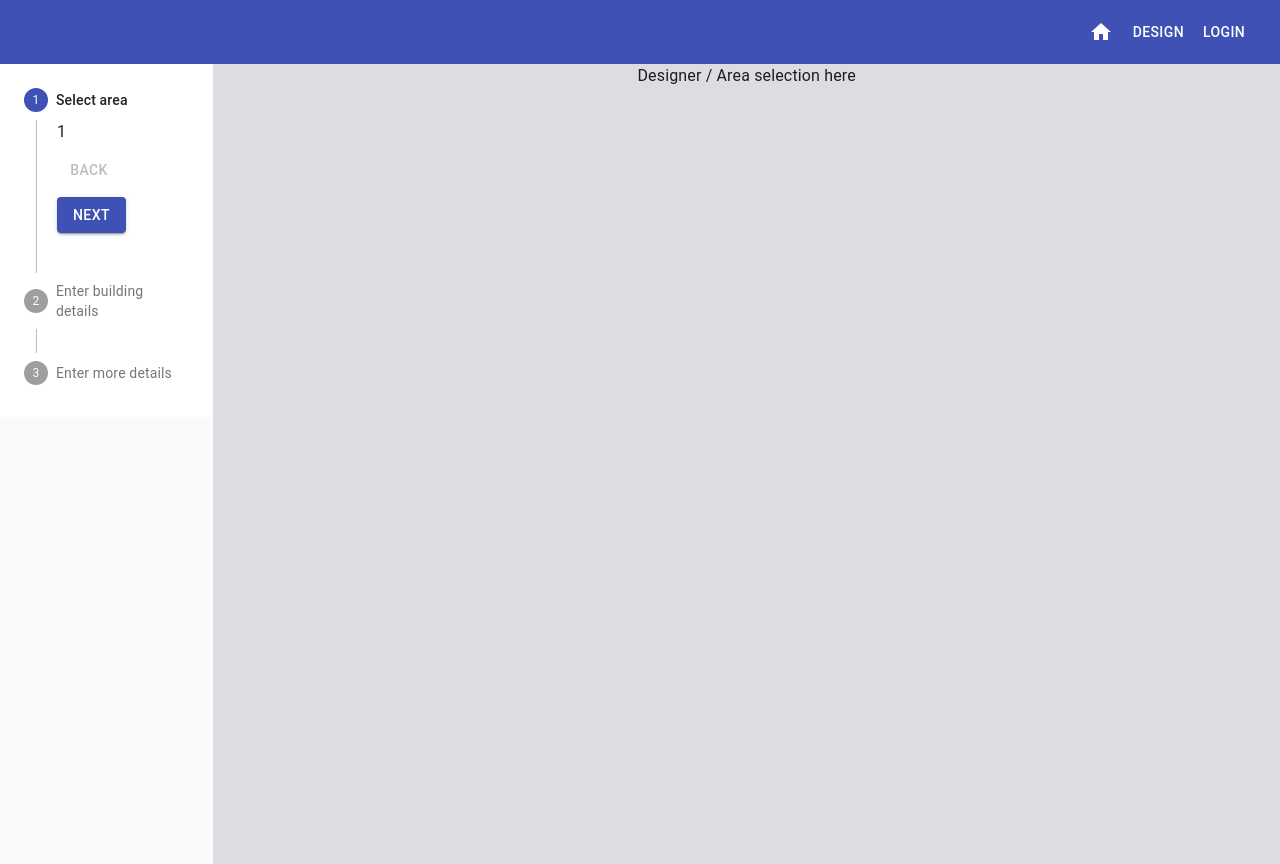
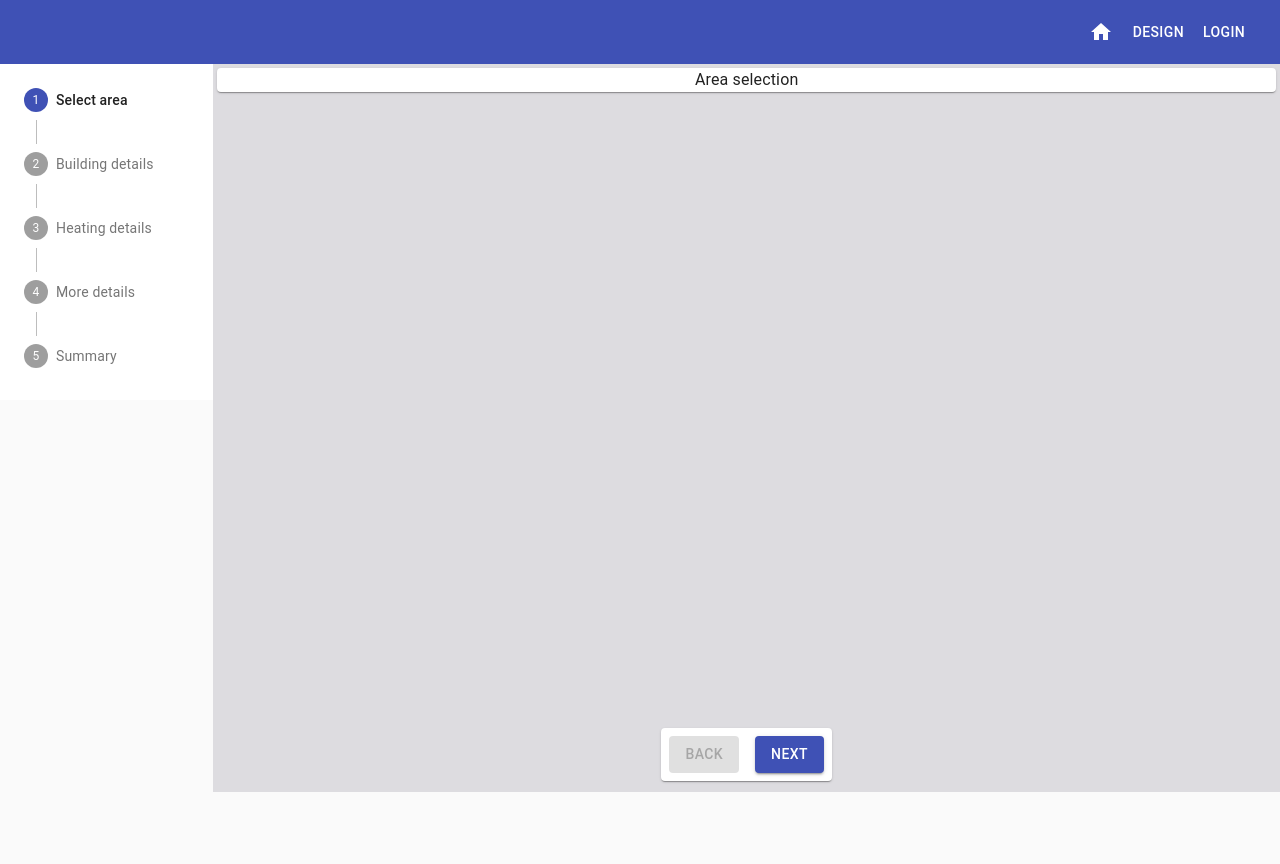
Before and after one commit to pathfinder-toolkit/pathfinder-toolkit, a React (Create React App) app: page /design in a window 1280 px wide. After the commit the page ends 800 px from the top, so only its background shows below. Built offline with nearby package versions, Linux system fonts and the light colour scheme.

Commit message:
Update editor layout

```diff
--- a/src/components/BuildingEditor.js
+++ b/src/components/BuildingEditor.js
@@ -2,21 +2,68 @@
 import { makeStyles } from "@material-ui/core/styles";
 import Typography from "@material-ui/core/Typography";
 import Grid from "@material-ui/core/Grid";
+import Button from "@material-ui/core/Button";
+import Paper from "@material-ui/core/Paper";
+
+import { useEditor } from "../utils/EditorProvider";
 
 const BuildingEditor = () => {
   const useStyles = makeStyles((theme) => ({
-    editor: {
+    root: {
       background: "#dddce0",
-      minHeight: "100vh",
+      minHeight: "91vh",
+    },
+    editorContainer: {
+      padding: theme.spacing(0.5),
+      minHeight: "83vh",
+    },
+    actionsContainer: {},
+    button: {
+      margin: theme.spacing(1),
     },
   }));
 
   const classes = useStyles();
 
+  const { getSteps, activeStep, nextStep, previousStep } = useEditor();
+  const steps = getSteps();
+
   return (
-    <div className={classes.editor}>
-      <Grid></Grid>
-      <Typography align="center">Designer / Area selection here</Typography>
+    <div className={classes.root}>
+      <div className={classes.editorContainer}>
+        <Paper>
+          <Typography align="center">Area selection</Typography>
+        </Paper>
+      </div>
+      <div className={classes.actionsContainer}>
+        <Grid
+          container
+          direction="row"
+          justify="center"
+          sm={12}
+          md={12}
+          lg={12}
+        >
+          <Paper>
+            <Button
+              variant="contained"
+              disabled={activeStep === 0}
+              onClick={previousStep}
+              className={classes.button}
+            >
+              Back
+            </Button>
+            <Button
+              variant="contained"
+              color="primary"
+              onClick={nextStep}
+              className={classes.button}
+            >
+              {activeStep === steps.length - 1 ? "Finish" : "Next"}
+            </Button>
+          </Paper>
+        </Grid>
+      </div>
     </div>
   );
 };
--- a/src/components/EditorStepper.js
+++ b/src/components/EditorStepper.js
@@ -14,28 +14,14 @@
   const useStyles = makeStyles((theme) => ({
     root: {
       width: "100%",
-      minHeight: "100vh",
-    },
-    button: {
-      marginTop: theme.spacing(1),
-      marginRight: theme.spacing(1),
-    },
-    actionsContainer: {
-      marginBottom: theme.spacing(2),
-    },
-    resetContainer: {
-      padding: theme.spacing(3),
+      minHeight: "91vh",
     },
   }));
 
   const {
     activeStep,
-    setActiveStep,
     getSteps,
     getStepContent,
-    nextStep,
-    previousStep,
-    resetSteps,
   } = useEditor();
 
   const classes = useStyles();
@@ -49,37 +35,10 @@
             <StepLabel>{label}</StepLabel>
             <StepContent>
               <Typography>{getStepContent(index)}</Typography>
-              <div className={classes.actionsContainer}>
-                <div>
-                  <Button
-                    disabled={activeStep === 0}
-                    onClick={previousStep}
-                    className={classes.button}
-                  >
-                    Back
-                  </Button>
-                  <Button
-                    variant="contained"
-                    color="primary"
-                    onClick={nextStep}
-                    className={classes.button}
-                  >
-                    {activeStep === steps.length - 1 ? "Finish" : "Next"}
-                  </Button>
-                </div>
-              </div>
             </StepContent>
           </Step>
         ))}
       </Stepper>
-      {activeStep === steps.length && (
-        <Paper square elevation={0} className={classes.resetContainer}>
-          <Typography>Completed</Typography>
-          <Button onClick={resetSteps} className={classes.button}>
-            Reset
-          </Button>
-        </Paper>
-      )}
     </div>
   );
 };
--- a/src/utils/EditorProvider.js
+++ b/src/utils/EditorProvider.js
@@ -7,22 +7,30 @@
 export const EditorProvider = ({ children }) => {
   const [activeStep, setActiveStep] = useState(0);
 
-  function getSteps() {
-    return ["Select area", "Enter building details", "Enter more details"];
-  }
+  const getSteps = () => {
+    return [
+      "Select area",
+      "Building details",
+      "Heating details",
+      "More details",
+      "Summary",
+    ];
+  };
 
-  function getStepContent(step) {
+  // Can be used later if we'd like to provide short descriptions about steps.
+  const getStepContent = (step) => {
+    return "";
     switch (step) {
       case 0:
-        return `1`;
+        return ``;
       case 1:
-        return "2";
+        return "";
       case 2:
-        return `3`;
+        return ``;
       default:
         return "Unknown step";
     }
-  }
+  };
   const steps = getSteps();
 
   const nextStep = () => {
```
